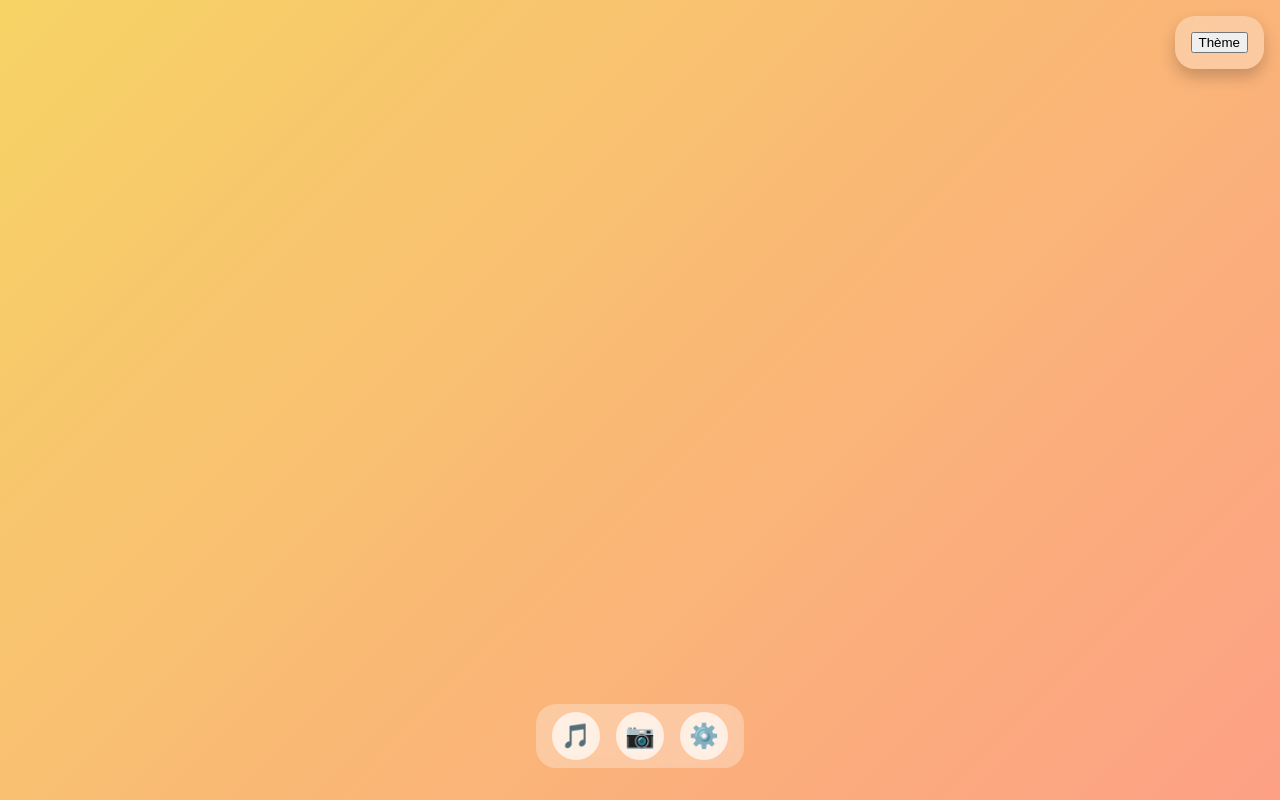
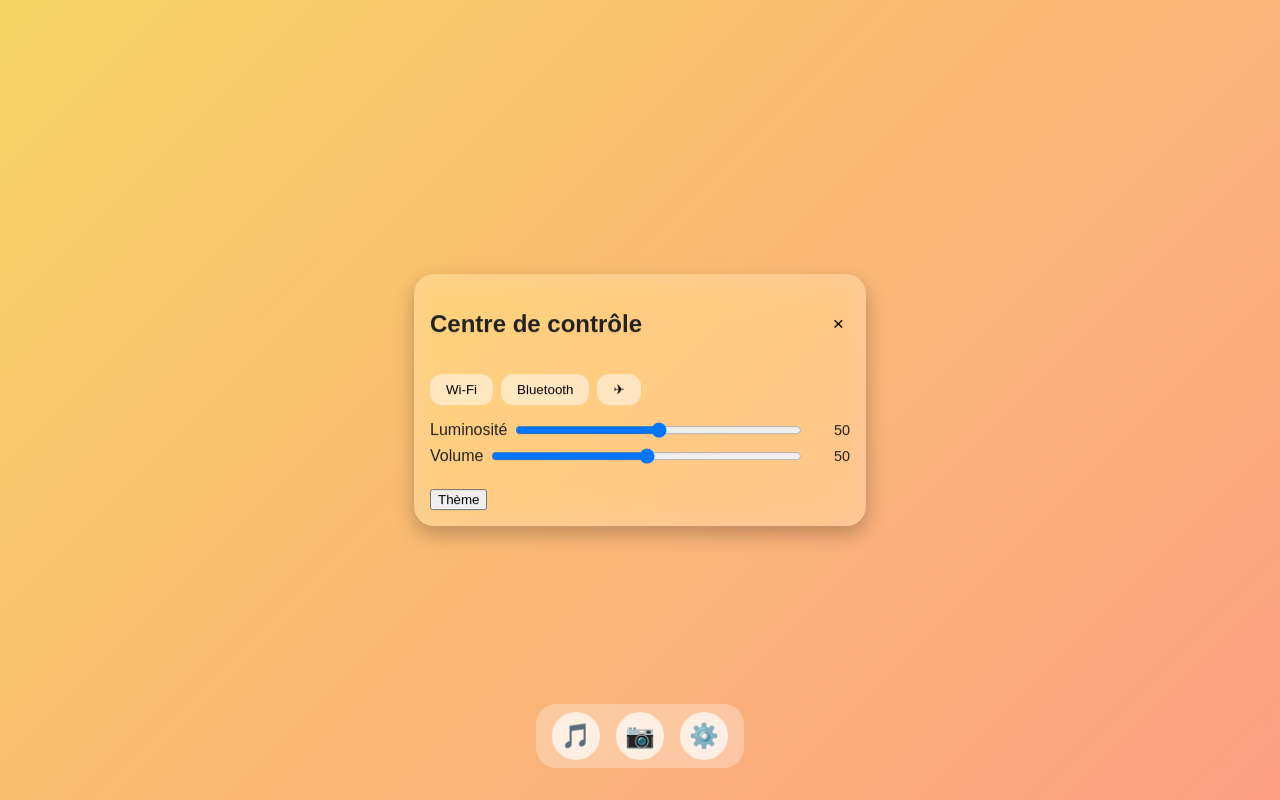
Before and after one commit to AdelWolf5/MacOS-x-ColorOS-UI, a plain HTML site: page index.html in a window 1280 px wide. Both pictures are taken after a click on the button "⚙️". Drawn offline with Linux system fonts and the light colour scheme.

Commit message:
Add modern control center

```diff
--- a/app.js
+++ b/app.js
@@ -4,12 +4,28 @@ const controlToggle=document.getElementById('control-toggle');
 const themeToggle=document.getElementById('theme-toggle');
 let dark=false;
 
+// ouverture/fermeture du centre de contrôle
 controlToggle.addEventListener('click',()=>{
-  controlCenter.classList.toggle('hidden');
+  controlCenter.classList.toggle('open');
+});
+controlCenter.querySelector('.close').addEventListener('click',()=>{
+  controlCenter.classList.remove('open');
 });
 
 document.querySelectorAll('.app-icon[data-app]').forEach(btn=>{
   btn.addEventListener('click',()=>openApp(btn.dataset.app));
+});
+
+// boutons à bascule
+controlCenter.querySelectorAll('.toggle').forEach(btn=>{
+  btn.addEventListener('click',()=>btn.classList.toggle('active'));
+});
+
+// sliders affichant la valeur
+controlCenter.querySelectorAll('.sliders input[type="range"]').forEach(slider=>{
+  const output=slider.nextElementSibling;
+  output.textContent=slider.value;
+  slider.addEventListener('input',()=>output.textContent=slider.value);
 });
 
 function openApp(name){
--- a/index.html
+++ b/index.html
@@ -10,7 +10,27 @@
     <div id="wallpaper"></div>
     <div id="app-container"></div>
 
-    <div id="control-center" class="hidden">
+    <!-- Centre de contrôle flottant -->
+    <div id="control-center">
+        <header>
+            <h2>Centre de contrôle</h2>
+            <button class="close">×</button>
+        </header>
+        <div class="toggles">
+            <button class="toggle" data-toggle="wifi">Wi‑Fi</button>
+            <button class="toggle" data-toggle="bluetooth">Bluetooth</button>
+            <button class="toggle" data-toggle="airplane">✈︎</button>
+        </div>
+        <div class="sliders">
+            <label>Luminosité
+                <input type="range" id="brightness" min="0" max="100" value="50">
+                <span class="value">50</span>
+            </label>
+            <label>Volume
+                <input type="range" id="volume" min="0" max="100" value="50">
+                <span class="value">50</span>
+            </label>
+        </div>
         <button id="theme-toggle">Thème</button>
     </div>
 
--- a/styles.css
+++ b/styles.css
@@ -30,11 +30,29 @@ body.dark #dock{background:var(--glass-dark);}
 }
 body.dark .app-icon{background:rgba(0,0,0,0.6);}
 #control-center{
-  position:fixed; top:1rem; right:1rem; background:var(--glass-bg);
-  backdrop-filter:blur(12px); padding:1rem; border-radius:20px; box-shadow:0 8px 16px rgba(0,0,0,0.2);
+  position:fixed; top:50%; left:50%; transform:translate(-50%,-50%) scale(0.9);
+  background:var(--glass-bg); backdrop-filter:blur(16px) saturate(150%);
+  padding:1rem; border-radius:20px; box-shadow:0 8px 20px rgba(0,0,0,0.25);
+  width:90%; max-width:420px; opacity:0; visibility:hidden;
+  transition:opacity .3s, transform .3s;
 }
 body.dark #control-center{background:var(--glass-dark);}
+#control-center.open{opacity:1; visibility:visible; transform:translate(-50%,-50%) scale(1);}
 .hidden{display:none;}
+.toggles{display:flex; flex-wrap:wrap; gap:.5rem; margin-bottom:1rem;}
+.toggle{
+  background:rgba(255,255,255,0.5); border:none; border-radius:12px;
+  padding:.5rem 1rem; cursor:pointer; transition:background .3s;
+}
+body.dark .toggle{background:rgba(0,0,0,0.5);}
+.toggle.active{background:#0a84ff; color:#fff;}
+.sliders label{display:flex; align-items:center; margin-bottom:.5rem;}
+.sliders input[type=range]{flex:1; margin:0 .5rem;}
+.value{width:2.5rem; text-align:right; font-size:.9rem;}
+#control-center header{
+  display:flex; justify-content:space-between; align-items:center; margin-bottom:1rem;
+}
+#theme-toggle{margin-top:1rem;}
 .app-window{
   position:absolute; top:20%; left:50%; transform:translateX(-50%);
   width:80%; max-width:400px; background:var(--glass-bg); backdrop-filter:blur(15px);
```
